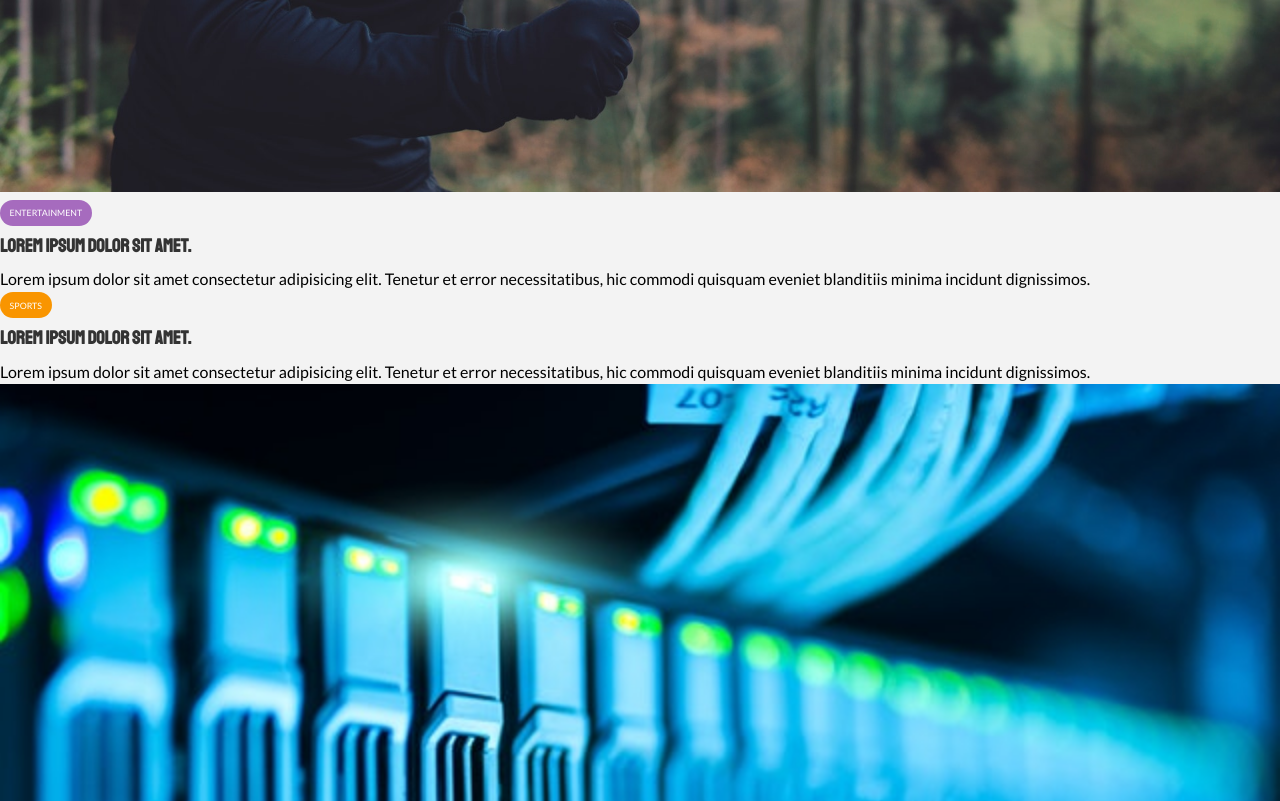
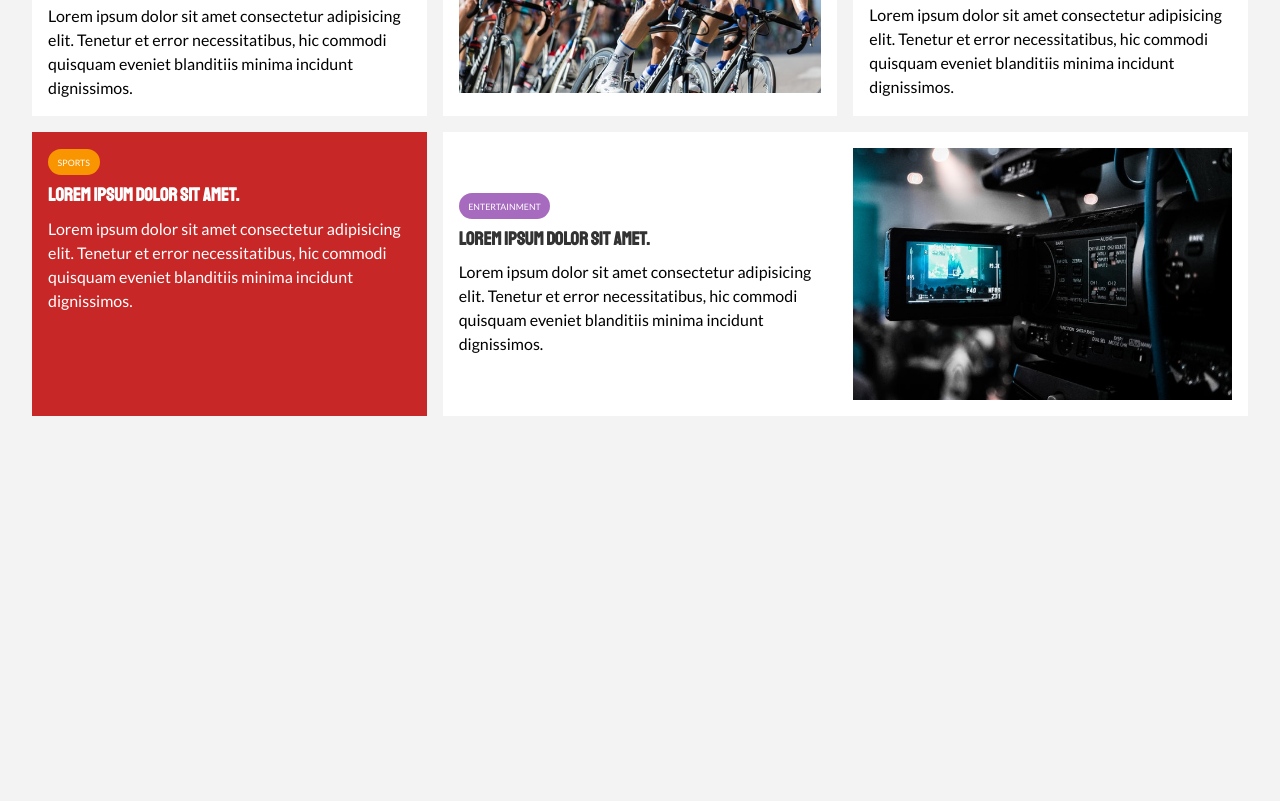
Before and after one commit to peterfchris/newsgrid, a plain HTML site: page index.html in a window 1280 px wide. Shown: the part 1239-2040 px from the top of the page. After the commit the page ends 1687 px from the top, so only its background shows below. Drawn offline with Linux system fonts and the light colour scheme.

Commit message:
home-grid styling

```diff
--- a/css/style.css
+++ b/css/style.css
@@ -87,6 +87,55 @@ h1, h2, h3, h4, h5, h6 {
   opacity: 0.9;
 }
 
+.card {
+  background: #fff;
+  padding: 1rem;
+}
+
+.bg-dark {
+  background: var(--dark-color);
+  color: #fff;
+}
+.bg-primary {
+  background: var(--primary-color);
+  color: #fff;
+}
+.bg-secondary {
+  background: var(--secondary-color);
+  color: #fff;
+}
+
+.bg-dark h1,
+.bg-dark h2,
+.bg-dark h3,
+.bg-dark h4,
+.bg-dark h5,
+.bg-dark h6,
+.bg-dark a,
+.bg-primary h1,
+.bg-primary h2,
+.bg-primary h3,
+.bg-primary h4,
+.bg-primary h5,
+.bg-primary h6,
+.bg-primary a,
+.bg-secondary h1,
+.bg-secondary h2,
+.bg-secondary h3,
+.bg-secondary h4,
+.bg-secondary h5,
+.bg-secondary h6,
+.bg-secondary a {
+  color: #fff;
+}
+
+.py-1 { padding: 1.5rem 0; }
+.py-2 { padding: 2rem 0; }
+.py-3 { padding: 3rem 0; }
+.py-1 { padding: 1.5rem; }
+.py-2 { padding: 2rem; }
+.py-3 { padding: 3rem; }
+
 /* Navigation */
 
 #main-nav {
@@ -169,3 +218,24 @@ h1, h2, h3, h4, h5, h6 {
 #showcase .showcase-content p {
   margin-bottom: 1rem;
 }
+
+/* Home Articles */
+
+#home-articles .articles-container {
+  display: grid;
+  grid-template-columns: repeat(3, 1fr);
+  grid-gap: 1rem;
+}
+
+#home-articles .articles-container > *:first-child,
+#home-articles .articles-container > *:last-child {
+  display: grid;
+  grid-template-columns: repeat(2, 1fr);
+  grid-gap: 1rem;
+  align-items: center;
+  grid-column: 1 / span 2;
+}
+
+#home-articles .articles-container > *:last-child {
+  grid-column: 2 / span 2;
+}
--- a/index.html
+++ b/index.html
@@ -56,7 +56,7 @@
             <p>Lorem ipsum dolor sit amet consectetur adipisicing elit. Tenetur et error necessitatibus, hic commodi quisquam eveniet blanditiis minima incidunt dignissimos.</p>
           </div>
         </article>
-        <article class="card">
+        <article class="card bg-dark">
             <div class="category category-sports">Sports</div>
             <h3>
               <a href="article.html">Lorem ipsum dolor sit amet.</a>
@@ -87,7 +87,7 @@
             </h3>
             <p>Lorem ipsum dolor sit amet consectetur adipisicing elit. Tenetur et error necessitatibus, hic commodi quisquam eveniet blanditiis minima incidunt dignissimos.</p>
         </article>
-        <article class="card">
+        <article class="card bg-primary">
           <div class="category category-sports">Sports</div>
           <h3>
             <a href="article.html">Lorem ipsum dolor sit amet.</a>
```
